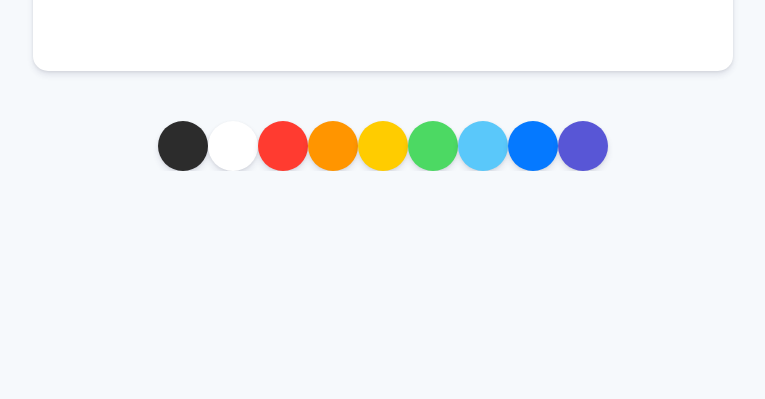
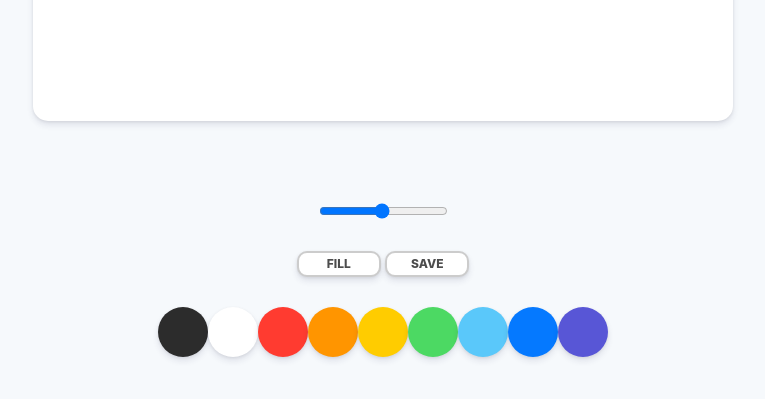
Before and after one commit to HyeongSeoku/VanillaJs_Painting, a plain HTML site: page index.html in a window 1280 px wide. Shown: the part 629-1028 px from the top of the page, without its empty margins (257-1022 px from the left). Before the commit the page ends 800 px from the top, so only its background shows below. Drawn offline with Linux system fonts and the light colour scheme.

Commit message:
1.2 Style Part Two

```diff
--- a/index.html
+++ b/index.html
@@ -10,6 +10,19 @@
 <body>
     <canvas id="jscanvas" class="canvas"></canvas>
     <div class="controls">
+        <div class="controls_range">
+            <input
+            type="range"
+            id="jsRange"
+            min="0.1"
+            max="5"
+            value="2.5"
+            step="0.1">
+        </div>
+        <div class="controls_btns">
+            <button id="jsMode">Fill</button>
+            <button id="jsSave">Save</button>
+        </div>
         <div class="controls_color" id="jsColors">
             <div class="controls_color" style="background-color:#2c2c2c"></div>
             <div class="controls_color" style="background-color:white"></div>
--- a/style.css
+++ b/style.css
@@ -5,6 +5,7 @@ body{
     display: flex;
     flex-direction: column;
     align-items: center;
+    padding: 50px 0px;
 }
 
 .canvas{
@@ -15,7 +16,11 @@ body{
     box-shadow: 0 4px 6px rgba(50, 50, 93, 0.11), 0 1px 3px rgba(0, 0, 0, 0.08);
 }
 .controls{
-    margin-top: 50px;
+    margin-top: 80px;
+    display: flex;
+    flex-direction: column;
+    align-items: center;
+    justify-content: center;
 }
 
 
@@ -29,3 +34,33 @@ body{
     box-shadow: 0 4px 6px rgba(50, 50, 93, 0.11), 0 1px 3px rgba(0, 0, 0, 0.08);
     border-radius: 25px;
 }
+
+.controls_btns{
+    margin-bottom: 30px;
+
+}
+
+.controls_btns button{
+    all:unset;
+    cursor: pointer;
+    background-color: white;
+    box-shadow: 0 4px 6px rgba(50, 50, 93, 0.11), 0 1px 3px rgba(0, 0, 0, 0.08);
+    padding: 5px 0px;
+    width: 80px;
+    text-align: center;
+    border-radius: 10px;
+    border: 2px solid rgba(0, 0, 0, 0.2);
+    color: rgba(0, 0, 0, 0.7);
+    text-transform: uppercase;
+    font-weight: 800;
+    font-size: 12px;
+
+}
+
+.controls_btns button:active{
+    transform: scale(0.98);
+}
+
+.controls_range{
+    margin-bottom: 30px;
+}
```
